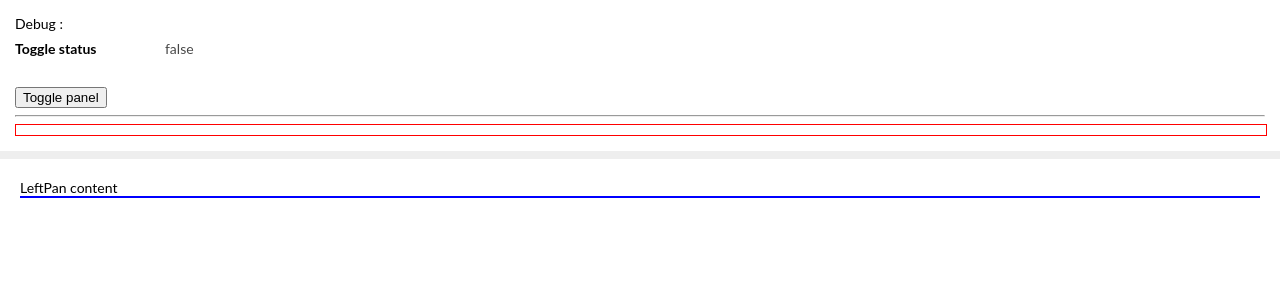
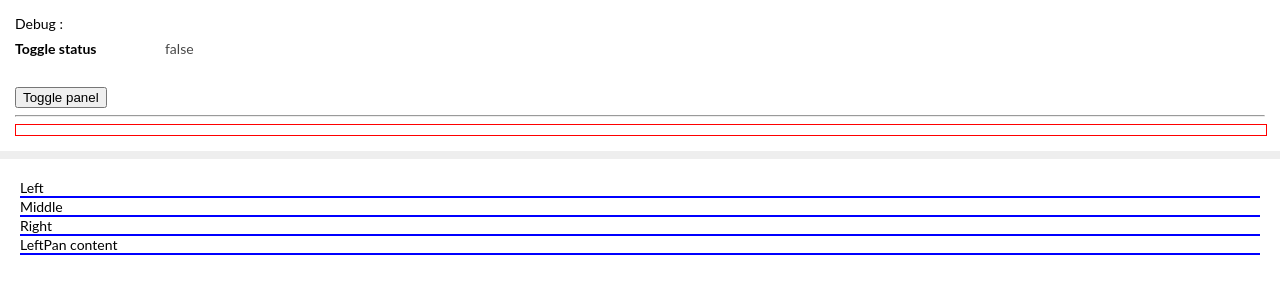
Before and after one commit to guillaumeperaldi/angular-animations-test, an Angular app: page / in a window 1280 px wide. Shown: the top 300 px of the page. Built offline with nearby package versions, Linux system fonts and the light colour scheme.

Commit message:
Avant update libs

```diff
--- a/src/app/app.component.html
+++ b/src/app/app.component.html
@@ -35,6 +35,26 @@
   </div>
 </div>
 <div class="test2">
+  <div class="tabs">
+    <section
+      class="{{ tab === 'left-pan' ? 'selected' : '' }}"
+      (click)="tab = 'left-pan'"
+    >
+      <span>Left</span>
+    </section>
+    <section
+      class="{{ tab === 'middle-pan' ? 'selected' : '' }}"
+      (click)="tab = 'middle-pan'"
+    >
+      <span>Middle</span>
+    </section>
+    <section
+      class="{{ tab === 'right-pan' ? 'selected' : '' }}"
+      (click)="tab = 'right-pan'"
+    >
+      <span>Right</span>
+    </section>
+  </div>
   <div class="tabs-content">
     <section *ngIf="tab === 'left-pan'">
       <span>LeftPan content</span>
```
